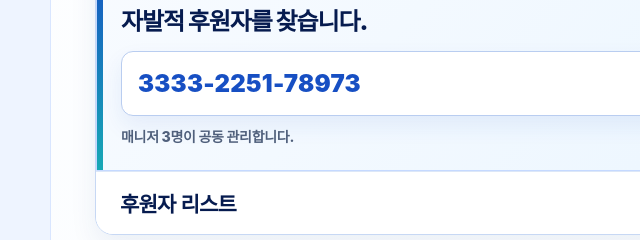
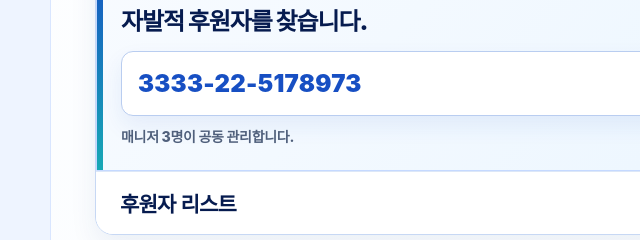
Before and after one commit to khcho98-maker/ai-ax-academy-application, a website: page index.html in a window 1280 px wide. Shown: the part 790-1030 px from the top of the page, 0-640 px from the left. Drawn offline with Linux system fonts and the light colour scheme.

Commit message:
Fix KakaoBank account formatting

```diff
--- a/index.html
+++ b/index.html
@@ -831,7 +831,7 @@
         <span class="support-label">함께 만드는 아카데미</span>
         <strong>자발적 후원자를 찾습니다.</strong>
         <div class="account-box">
-          <span class="account-number">3333-2251-78973</span>
+          <span class="account-number">3333-22-5178973</span>
           <span class="bank-name">카카오뱅크</span>
         </div>
         <span class="support-note">매니저 3명이 공동 관리합니다.</span>
```
